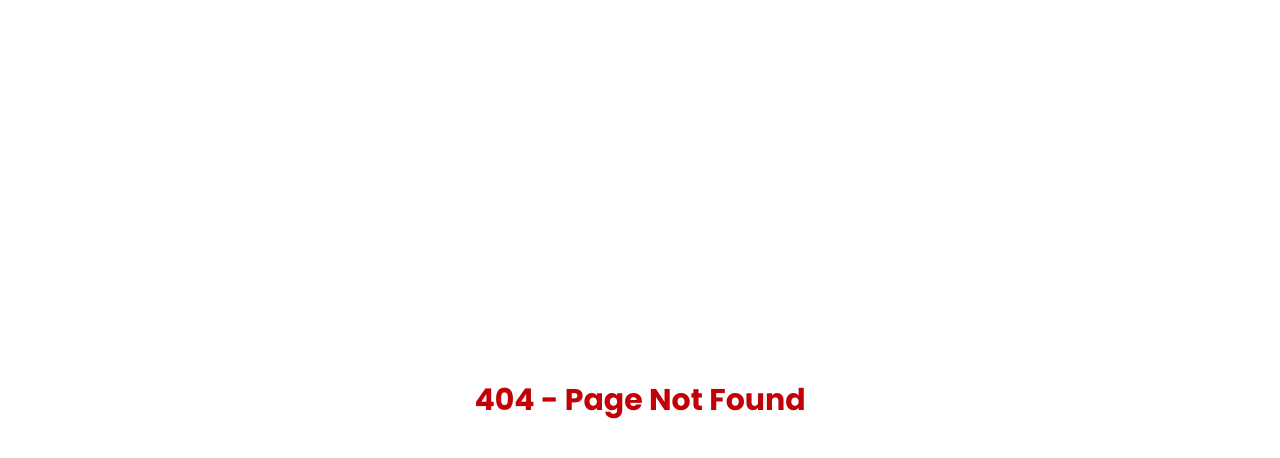
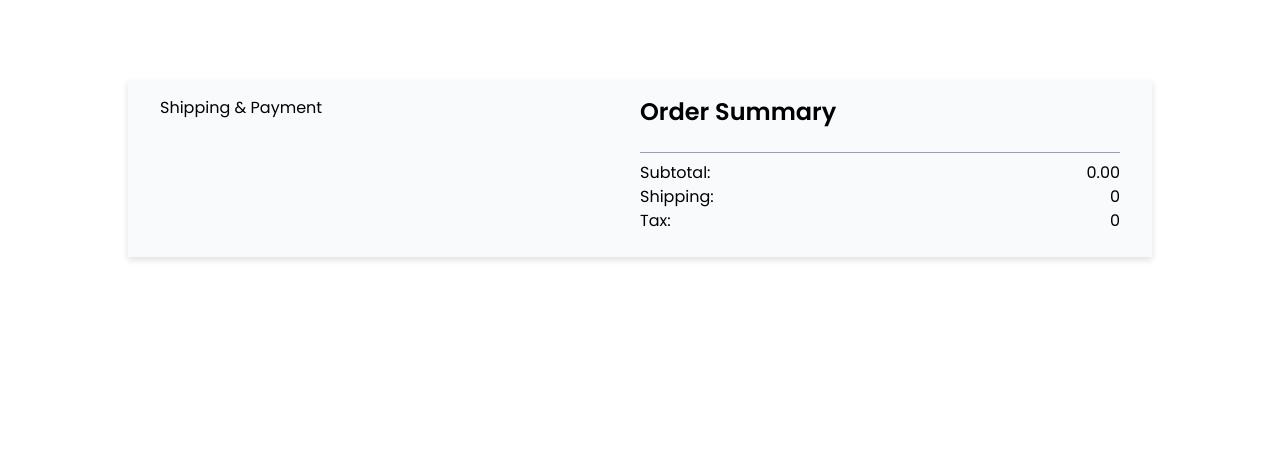
Before and after one commit to Sumit-Dhimal/comicsense, a React (Vite) app in the folder client/: page /checkout in a window 1280 px wide. Before the commit this address had no page. Shown: the top 458 px of the page. Built offline with nearby package versions, Linux system fonts and the light colour scheme.

Commit message:
Starting major changes in UI

```diff
--- a/client/package.json
+++ b/client/package.json
@@ -12,7 +12,6 @@
   "dependencies": {
     "@reduxjs/toolkit": "^2.12.0",
     "@tailwindcss/vite": "^4.3.0",
-    "lucide-react": "^1.16.0",
     "react": "^19.2.6",
     "react-dom": "^19.2.6",
     "react-redux": "^9.3.0",
--- a/client/src/App.jsx
+++ b/client/src/App.jsx
@@ -1,4 +1,5 @@
 import Navbar from "./components/layout/Navbar";
+// import Footer from "./components/layout/Footer";
 import { Outlet } from "react-router-dom";
 
 const App = () => {
@@ -6,7 +7,7 @@ const App = () => {
     <>
       <Navbar />
       <Outlet />
-
+      {/* <Footer /> */}
     </>
   );
 };
--- a/client/src/components/layout/Footer.jsx
+++ b/client/src/components/layout/Footer.jsx
@@ -1,7 +1,55 @@
 import React from "react";
+import { Link } from "react-router-dom";
 
 const Footer = () => {
-  return <div>Footer</div>;
+  let categories = ["Hoodie", "T-shirt", "Joggers", "Keychains"];
+  let company = ["About", "Cateory"];
+
+  return (
+    <div className="bg-gray-800 text-gray-50 w-full h-64 py-4">
+      <div className="max-w-350 mx-auto flex justify-between">
+        {/* Description */}
+        <div className="w-[30%]">
+          <h2 className="font-bold text-2xl mb-4">Animart</h2>
+          <p className="text-gray-400">Experience the Great Outdoors in style with Animart. Shop now and gear up for adventure in Animart</p>
+        </div>
+
+        {/* Navigation */}
+        <div className="flex gap-12">
+          <div className="flex flex-col">
+
+            <h3 className="font-semibold text-xl mb-4">Category</h3>
+            {
+              categories.map((item, idx) => (
+                <Link id={idx} className="text-gray-400">
+                  {item}
+                </Link>
+              ))
+            }
+          </div>
+
+          <div className="flex flex-col">
+            <h3 className="font-semibold text-xl mb-4">Company</h3>
+
+            {company.map((item, index) => (
+              <Link className="text-gray-400">{item}</Link>
+            )) }
+          </div>
+        </div>
+
+        {/* News letter */}
+        <div>
+          <h3 className="font-semibold text-xl mb-4">Subscribe to our News letter</h3>
+          <input
+            type="email"
+            placeholder="Enter your email"
+            className="bg-gray-50 text-gray-800  px-4 py-2 rounded-md focus:outline-none focus:ring-2 focus:ring-blue-600"
+          />
+        </div>
+      </div>
+
+    </div>
+  )
 };
 
 export default Footer;
--- a/client/src/components/layout/Navbar.jsx
+++ b/client/src/components/layout/Navbar.jsx
@@ -1,91 +1,11 @@
-import { Link } from "react-router-dom";
-import { useState, useEffect, useRef } from "react";
-import SearchBar from "../ui/SearchBar";
-import CartModal from "../ui/CartModal";
-import { Search, ShoppingCart, CircleUser } from "lucide-react";
-import "./layout.css";
+import React from "react";
 
 const Navbar = () => {
-  const [isScrolled, setIsScrolled] = useState(false);
-  const [isSearchOpen, setIsSearchOpen] = useState(false);
-  const searchBtnRef = useRef();
+  return (
+    <nav>
 
-  const [isCartOpen, setIsCartOpen] = useState(false);
-
-  useEffect(() => {
-    const handleScroll = () => {
-      setIsScrolled(window.scrollY > 10);
-    };
-
-    window.addEventListener("scroll", handleScroll);
-
-    return () => {
-      window.removeEventListener("scroll", handleScroll);
-    };
-  }, []);
-
-  const scrollToTop = () => {
-    window.scrollTo({ top: 0, behavior: "smooth" });
-  };
-
-  const toggleSearch = () => {
-    setIsSearchOpen((prev) => !prev);
-  };
-
-  return (
-    <nav
-      className={`fixed top-0 left-0 z-50 w-full transition-all duration-300
-      ${
-        isScrolled
-          ? "bg-white shadow-md py-2 md:py-4"
-          : "bg-transparent py-4 md:py-6"
-      }`}
-    >
-      <div className="max-w-350 mx-auto flex items-center justify-between px-4">
-        <Link
-          to="/"
-          onClick={scrollToTop}
-          className="text-2xl font-bold uppercase nav-icons"
-        >
-          Animart
-        </Link>
-
-        <div className="hidden md:flex items-center gap-12 nav-icons">
-          <Link to="/shop">Shop</Link>
-          <Link to="/category">About</Link>
-          <Link to="/contact">Contact</Link>
-        </div>
-
-        <div className="flex items-center gap-4">
-          <button ref={searchBtnRef} onClick={toggleSearch}>
-            <Search size={24} className="nav-icons" />
-          </button>
-          <button
-            onClick={() => setIsCartOpen(true)}
-          >
-            <ShoppingCart size={24} className="nav-icons" />
-          </button>
-
-          <CartModal
-            isOpen={isCartOpen}
-            onClose={
-              () => setIsCartOpen(false)
-            }
-          />
-
-          <button>
-            <CircleUser size={24} className="nav-icons" />
-          </button>
-        </div>
-
-        <SearchBar
-          isOpen={isSearchOpen}
-          setIsOpen={setIsSearchOpen}
-          searchBtnRef={searchBtnRef}
-        />
-      </div>
     </nav>
-  );
+  )
 };
 
 export default Navbar;
--- /dev/null
+++ b/client/src/components/layout/Navbarold.jsx
@@ -0,0 +1,91 @@
+import { Link } from "react-router-dom";
+import { useState, useEffect, useRef } from "react";
+import SearchBar from "../ui/SearchBar";
+import CartModal from "../ui/CartModal";
+import { Search, ShoppingCart, CircleUser } from "lucide-react";
+import "./layout.css";
+
+const Navbar = () => {
+  const [isScrolled, setIsScrolled] = useState(false);
+  const [isSearchOpen, setIsSearchOpen] = useState(false);
+  const searchBtnRef = useRef();
+
+  const [isCartOpen, setIsCartOpen] = useState(false);
+
+  useEffect(() => {
+    const handleScroll = () => {
+      setIsScrolled(window.scrollY > 10);
+    };
+
+    window.addEventListener("scroll", handleScroll);
+
+    return () => {
+      window.removeEventListener("scroll", handleScroll);
+    };
+  }, []);
+
+  const scrollToTop = () => {
+    window.scrollTo({ top: 0, behavior: "smooth" });
+  };
+
+  const toggleSearch = () => {
+    setIsSearchOpen((prev) => !prev);
+  };
+
+  return (
+    <nav
+      className={`fixed top-0 left-0 z-50 w-full transition-all duration-300
+      ${
+        isScrolled
+          ? "bg-white shadow-md py-2 md:py-4"
+          : "bg-transparent py-4 md:py-6"
+      }`}
+    >
+      <div className="max-w-350 mx-auto flex items-center justify-between px-4">
+        <Link
+          to="/"
+          onClick={scrollToTop}
+          className="text-2xl font-bold uppercase nav-icons"
+        >
+          Animart
+        </Link>
+
+        <div className="hidden md:flex items-center gap-12 nav-icons">
+          <Link to="/shop">Shop</Link>
+          <Link to="/category">About</Link>
+          <Link to="/contact">Contact</Link>
+        </div>
+
+        <div className="flex items-center gap-4">
+          <button ref={searchBtnRef} onClick={toggleSearch}>
+            <Search size={24} className="nav-icons" />
+          </button>
+          <button
+            onClick={() => setIsCartOpen(true)}
+          >
+            <ShoppingCart size={24} className="nav-icons" />
+          </button>
+
+          <CartModal
+            isOpen={isCartOpen}
+            onClose={
+              () => setIsCartOpen(false)
+            }
+          />
+
+          <button>
+            <CircleUser size={24} className="nav-icons" />
+          </button>
+        </div>
+
+        <SearchBar
+          isOpen={isSearchOpen}
+          setIsOpen={setIsSearchOpen}
+          searchBtnRef={searchBtnRef}
+        />
+      </div>
+    </nav>
+  );
+};
+
+export default Navbar;
--- a/client/src/components/ui/CartModal.jsx
+++ b/client/src/components/ui/CartModal.jsx
@@ -2,10 +2,17 @@ import { useSelector } from 'react-redux';
 import CartItem from './CartItem';
 import { X } from 'lucide-react';
 import Button from "./Button"
+import { useNavigate } from 'react-router-dom';
 
 const CartModal = ({isOpen, onClose}) => {
 
   const cartItems = useSelector((state) => state.cart.items);
+  const navigate = useNavigate();
+
+  function handleCheckOut() {
+    onClose(); // close modal
+    navigate('/checkout');
+  }
 
   // array.reduce((accumulator, currentValue) => accumulator + currentvalue, initialvalue,)
   const subtotal = cartItems.reduce(
@@ -57,7 +64,12 @@ const CartModal = ({isOpen, onClose}) => {
             <span> {subtotal.toFixed(2)} </span>
           </div>
 
-          <Button variant='danger'> Checkout </Button>
+          <Button
+            onClick={handleCheckOut}
+            variant='danger'
+          >
+            Checkout
+          </Button>
 
           <Button
             variant='outline'
--- /dev/null
+++ b/client/src/pages/Checkout.jsx
@@ -0,0 +1,66 @@
+import React from "react";
+import { useSelector } from "react-redux";
+
+const Checkout = () => {
+
+  const cartItems = useSelector((state) => state.cart.items);
+
+  const subTotal = cartItems.reduce(
+    (total, item) => total + item.price * item.qty,
+    0
+  )
+
+  return (
+    <div className="mt-20 w-full">
+      <div className="mx-auto w-4/5 h-fit grid grid-cols-2 bg-gray-50 drop-shadow-md px-8 py-4">
+
+        {/* --- Shipping and Payment ---- */}
+        <div>
+
+           Shipping & Payment
+        </div>
+
+        {/* ----- Order summary ----- */}
+        <div>
+           <h2 className="text-2xl font-semibold">Order Summary</h2>
+
+           <div className="mt-4 border-b border-gray-400 pb-2">
+            {
+              cartItems.map((item) => (
+                <div
+                  key={item.id}
+                  className="flex justify-between"
+                >
+                  <h3>{item.name}</h3>
+                  <span>$ {item.price}</span>
+                </div>
+              ) )
+            }
+          </div>
+
+          <div className="flex flex-col my-2">
+            {/* Subtotal */}
+            <div className="flex justify-between">
+              <span>Subtotal: </span>
+              <span>{subTotal.toFixed(2)}</span>
+            </div>
+
+            {/* Shipping */}
+            <div className="flex justify-between">
+              <span>Shipping: </span>
+              <span>0</span>
+            </div>
+
+            {/* Tax */}
+            <div className="flex justify-between">
+              <span>Tax: </span>
+              <span>0</span>
+            </div>
+          </div>
+        </div>
+      </div>
+    </div>
+  )
+};
+
+export default Checkout;
--- a/client/src/pages/Home.jsx
+++ b/client/src/pages/Home.jsx
@@ -7,7 +7,7 @@ import "../index.css";
 const Home = () => {
   return (
     <div className="overflow-x-hidden w-full">
-      <img src={bgImg} alt="bg-image" className="w-full h-screen" />
+      {/* <img src={bgImg} alt="bg-image" className="w-full h-screen" />
 
       <div className="container mt-8">
         <div className="flex justify-between">
@@ -22,7 +22,7 @@ const Home = () => {
             <ProductCard key={product.id} product={product} />
           ))}
         </div>
-      </div>
+      </div> */}
     </div>
   );
 };
--- a/client/src/routes/Router.jsx
+++ b/client/src/routes/Router.jsx
@@ -6,6 +6,7 @@ import Category from "../pages/Category";
 import NotFound from "../pages/NotFound";
 import Shop from "../pages/Shop";
 import ProductDetails from "../pages/ProductDetails";
+import Checkout from "../pages/Checkout";
 
 const router = createBrowserRouter([
   {
@@ -28,6 +29,10 @@ const router = createBrowserRouter([
       {
         path: "product/:id",
         element: <ProductDetails />
+      },
+      {
+        path: "checkout",
+        element: <Checkout />
       }
     ],
   },
```
Also changed, not shown: 1 other file (tests, documents, lock files or other folders).
